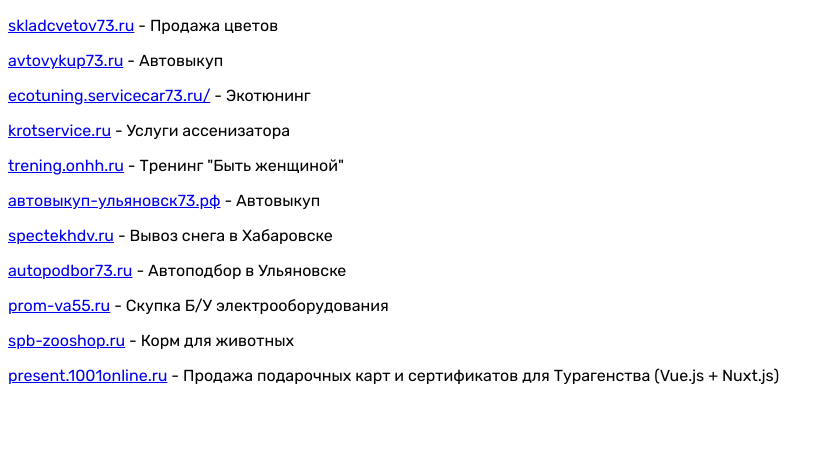
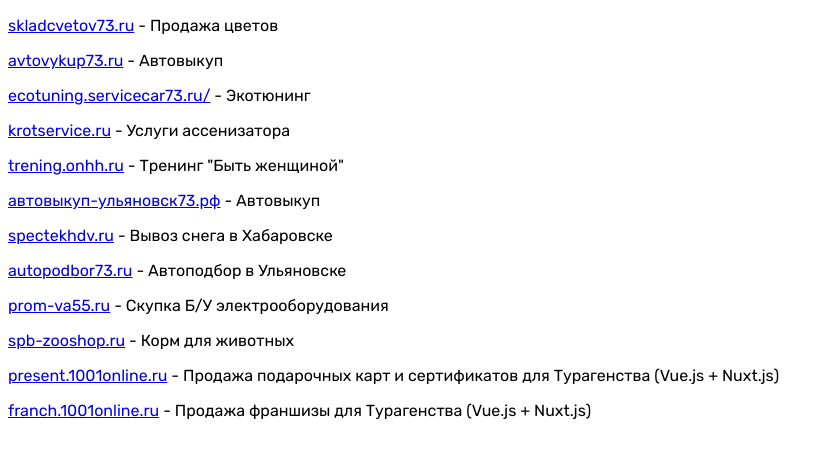
Before and after one commit to Antoningit/meandr-test, a plain HTML site: page index.html in a window 1280 px wide. Shown: the whole page, without its empty margins (0-834 px from the left). Drawn offline with Linux system fonts and the light colour scheme.

Commit message:
Update index.html

```diff
--- a/index.html
+++ b/index.html
@@ -35,6 +35,7 @@
             <p><a href="https://spb-zooshop.ru/" target="_blank" rel="nofollow noopener">spb-zooshop.ru</a> - Корм для
                 животных</p>
             <p><a href="http://present.1001online.ru/" target="_blank" rel="nofollow noopener">present.1001online.ru</a> - Продажа подарочных карт и сертификатов для Турагенства (Vue.js + Nuxt.js)</p>
+            <p><a href="http://franch.1001online.ru/" target="_blank" rel="nofollow noopener">franch.1001online.ru</a> - Продажа франшизы для Турагенства (Vue.js + Nuxt.js)</p>
     </main>
     <footer></footer>
 </body>
```
